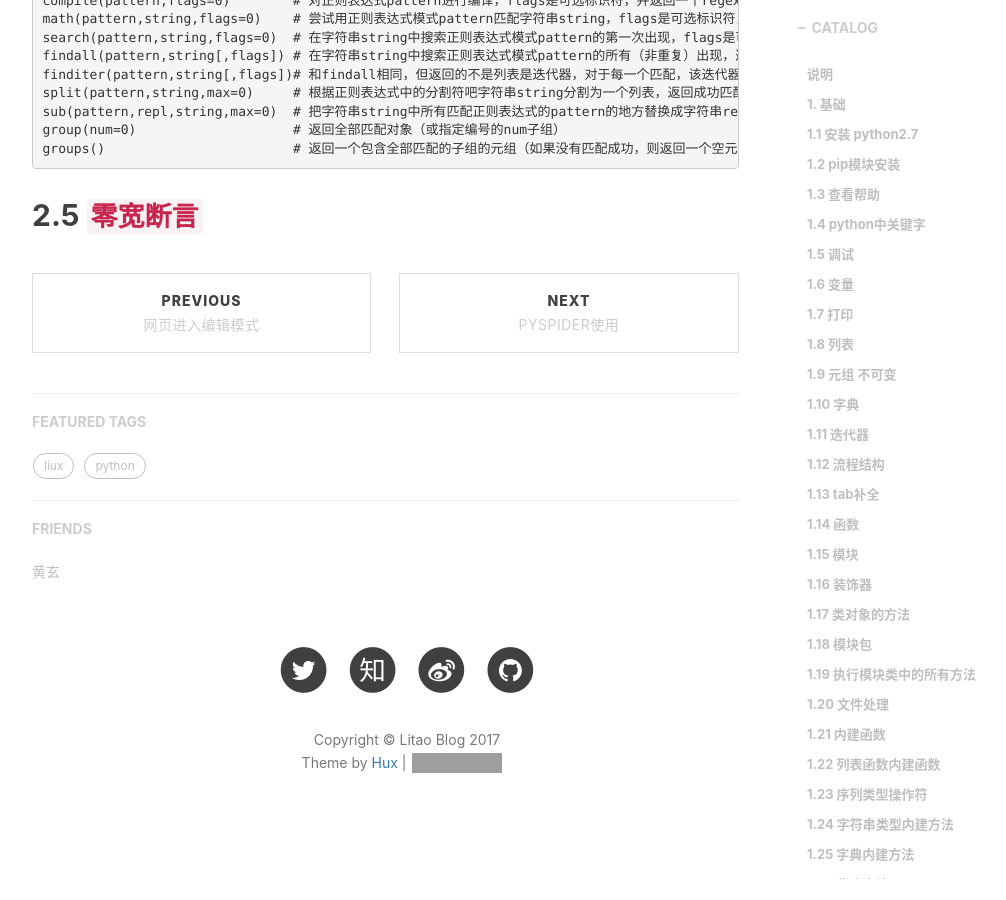
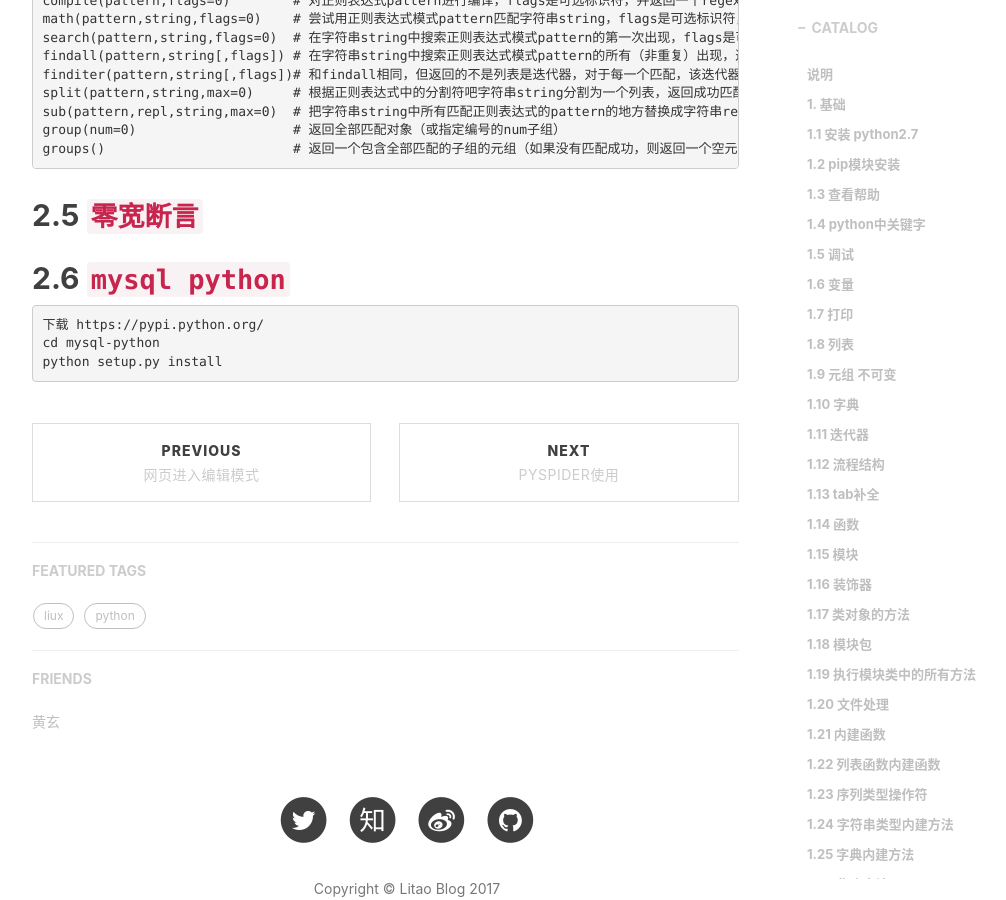
Before and after one commit to smalltao/smalltao.github.io, a Jekyll site: the page built from _posts/2017-09-08-command-python.markdown, in a window 1280 px wide and 900 px high, scrolled down 21608 px. Shown: the whole window, without its empty margins (233-1239 px from the left). Built offline with Jekyll 4.4.1, drawn with Linux system fonts in a browser that asks for light colours; nearby versions of some CDN libraries; comment, search, counter and statistics services are not loaded; before the commit the page ends 22475 px from its top, so only the background shows below that; grey boxes are pictures that could not be loaded.

Commit message:
边看边写记得牢

````diff
--- a/_posts/2017-09-08-command-python.markdown
+++ b/_posts/2017-09-08-command-python.markdown
@@ -1072,3 +1072,10 @@ groups()                        # 返回一个包含全部匹配的子组的元
 ```
 
 ## 2.5 `零宽断言`
+
+## 2.6 `mysql python`
+```
+下载 https://pypi.python.org/
+cd mysql-python
+python setup.py install
+```
--- a/package.json
+++ b/package.json
@@ -29,6 +29,7 @@
     "py3wa": "grunt watch & npm run py3view & jekyll serve -w",
     "boil": "git push boilerplate boilerplate:master",
     "push": "git push origin master --tag",
+    "pyspider": "pyspider -c /search/odin/smalltao.github.io/shell/config.json ",
     "cafe": "git co gitcafe-pages; git merge master; git push gitcafe gitcafe-pages:gitcafe-pages --tag; git co master;"
   },
   "description": "### 使用`jekyll server`",
````
